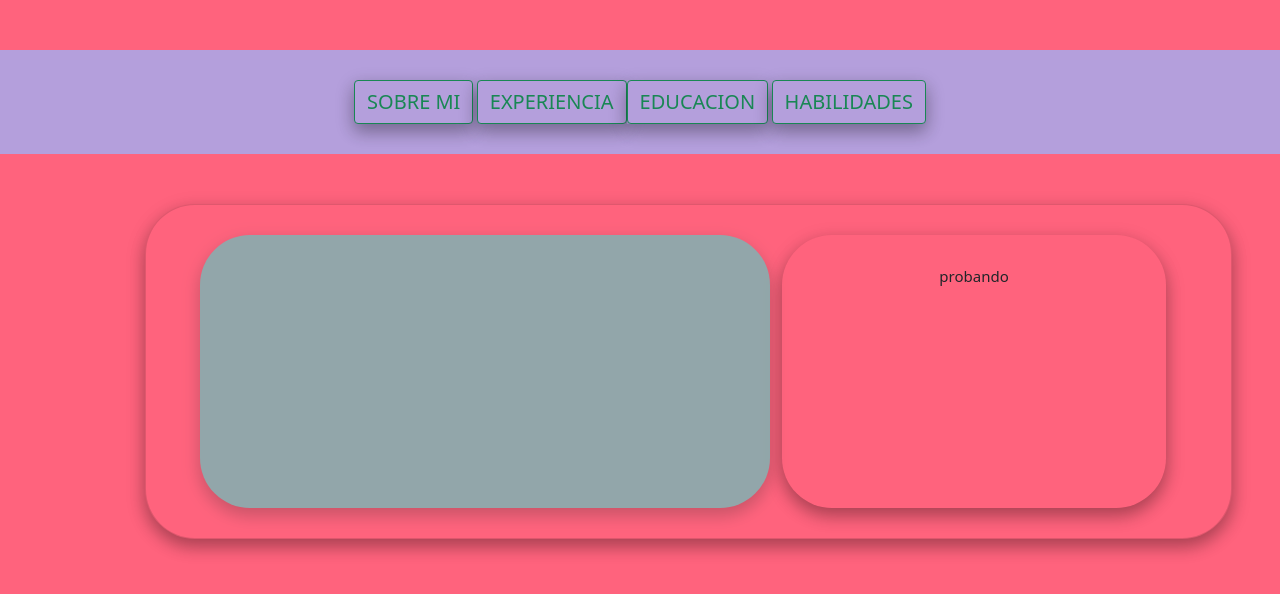
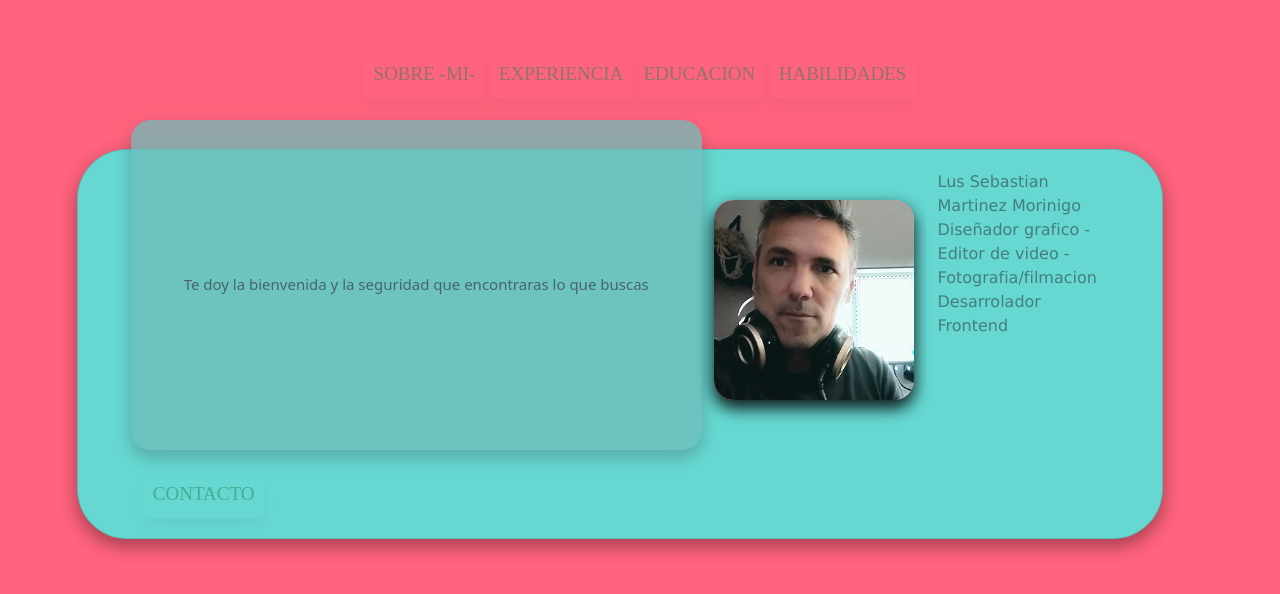
Before and after one commit to LuisMistic/Frontendmuestra, a plain HTML site: page index.html in a window 1280 px wide. Drawn offline with nearby package versions, Linux system fonts and the light colour scheme.

Commit message:
simplificando

```diff
--- a/estilos.css
+++ b/estilos.css
@@ -4,6 +4,9 @@
 
 body {
   background-color: #ff637d;
+
+  justify-content: center;
+
 }
 #botonera {
   margin-top: 20px !important;
@@ -16,16 +19,22 @@ body {
   justify-content: center;
   padding-top: 30px;
   padding-bottom: 30px;
-  background-color: #b49fdc;
+ background-color: #ff637d;
 }
 
 .btn {
-  font-size: 15px;
+
   text-transform: uppercase;
   text-align: center;
-  font-size: 20px;
-  background-color: #b49fdc;
-  box-shadow: 0 8px 16px 0 rgba(0, 0, 0, 0.2), 0 6px 20px 0 rgba(0, 0, 0, 0.19);
+  font-size: 19px;
+  font-family:'Times New Roman', Times, serif;
+  padding-left: 10px;
+  padding-right: 10px;
+  padding-top: 10px;
+  padding-bottom: 10px;
+  filter:grayscale(10%) opacity(50%);
+  border: transparent;
+  box-shadow: 0 8px 16px 0 rgba(0, 0, 0, 7%), 0 6px 20px 0 rgba(0, 0, 0, 2%);
 }
 
 /* contenido*/
@@ -35,13 +44,15 @@ body {
   justify-content: center;
   padding-top: 30px;
   padding-bottom: 30px;
-  border-radius: 50px;
+  margin-top: -30px;
+  margin-bottom: -30px;
+  border-radius: 20px;
   background-color: #66d7d1;
   border-color: #231414;
   border-width: 10px;
 
   filter: opacity(75%) contrast(70%);
-  border: black 3px solid opaque transparent;
+
   box-shadow: 0 8px 16px 0 rgba(0, 0, 0, 0.2), 0 6px 20px 0 rgba(0, 0, 0, 0.19);
 }
 
@@ -57,9 +68,14 @@ body {
 
 .row {
   display: flex;
-  justify-content: right;
-  margin-top: 30px;
-  margin-bottom: 30px;
+  justify-content: center;
+
+
+
+
+    border-radius: 50px;
+
+
 
 }
 
@@ -111,13 +127,15 @@ p {
 }
 
 li {
-  background-color: #b49fdc;
+
   list-style: none;
   font-size: 13px;
 }
 
 .card {
-  background-color: #ff637d;
+  display: flex;
+  justify-content:center;
+  background-color: #66d7d1 ;
   border-radius: 50px;
   padding-right: 5%;
   padding-left: 5%;
@@ -128,3 +146,53 @@ li {
   border: black 3px solid opaque transparent;
   box-shadow: 0 8px 16px 0 rgba(0, 0, 0, 0.2), 0 6px 20px 0 rgba(0, 0, 0, 0.19);
 }
+
+.e {
+    display: flex;
+  justify-content: left;
+
+    border-radius: 50px;
+     background-color: #66d7d1 ;
+
+
+}
+
+.col{
+  background-color: #66d7d1 ;
+  padding-top: 50px;
+  padding-bottom: 20px;
+  border-radius: 30px;
+
+}
+
+img{
+  width: 200px;
+  height: 200px;
+ border-radius: 10%;
+ filter: brightness(130%) opacity(90%);
+ box-shadow: 0 8px 16px 0 rgba(0, 0, 0, 95%), 0 6px 20px 0 rgba(0, 0, 0, 0.19);
+
+
+
+}
+
+#contenido {
+  display: flex;
+  justify-content: left;
+  background-color: #66d7d1 ;
+border-radius: 50px;
+
+
+}
+
+#text{
+  display: flex;
+  justify-content: left;
+  font-family:'Lucida Sans', 'Lucida Sans Regular', 'Lucida Grande', 'Lucida Sans Unicode', Geneva, Verdana, sans-serif;
+  padding-top: 20px;
+
+  border-radius: 50px;
+  background-color: #66d7d1;
+  filter:opacity(50%);
+
+}
--- a/index.html
+++ b/index.html
@@ -1,12 +1,13 @@
 <!DOCTYPE html>
 <html lang="es">
+
 <head>
   <meta charset="UTF-8">
   <meta http-equiv="X-UA-Compatible" content="IE=edge">
   <meta name="viewport" content="width=device-width, initial-scale=1.0">
   <link href="https://cdn.jsdelivr.net/npm/bootstrap@5.0.2/dist/css/bootstrap.min.css" rel="stylesheet"
     integrity="sha384-EVSTQN3/azprG1Anm3QDgpJLIm9Nao0Yz1ztcQTwFspd3yD65VohhpuuCOmLASjC" crossorigin="anonymous" />
-    <link rel="stylesheet" href="estilos.css"/>
+  <link rel="stylesheet" href="estilos.css" />
   <title>muestra</title>
 </head>
 
@@ -18,10 +19,10 @@
 
       <li>
 
-<button class="btn btn-outline-success" type="submit" id="boton">Sobre mi
+        <button class="btn btn-outline-success" type="submit" id="boton"> Sobre -mi-
         </button>
 
-<button class="btn btn-outline-success" type="submit" id="boton1">Experiencia
+        <button class="btn btn-outline-success"  id="boton1">Experiencia
         </button>
       </li>
       <li>
@@ -39,14 +40,14 @@
   <main class="contenedor row">
 
     <section class="card col-10 d-flex justify-content-center ">
-        <div class="row">
+      <div class="row e">
         <div class="col-7" id="content">
           <div class="row">
 
             <h3 id="titulos"></h3>
 
 
-        <p id="sobremi"></p>
+            <p id="sobremi">Te doy la bienvenida y la seguridad que encontraras lo que buscas </p>
 
             <script src="javascript.js"></script>
 
@@ -54,11 +55,39 @@
         </div>
 
 
-<div class="col 3">
+        <div class="col 3" id="contenido">
 
-    <p class="sec">probando</p>
+
+          <img src="/img/dfgg.jpg" alt="imagen de perfil" />
+
+
+
+
 
         </div>
+        <div class="col 2" id="text">
+
+          Lus Sebastian
+          Martinez Morinigo
+          <br>
+          Diseñador grafico -
+          Editor de video -
+          Fotografia/filmacion
+          Desarrolador Frontend
+
+
+
+        </div>
+      </div>
+
+      <div class="row c">
+        <div class="col 3">
+          <button class="btn btn-outline-success d-flex" type="submit" id="botonC.important">CONTACTO
+          </button>
+
+        </div>
+
+
       </div>
 
 
@@ -76,4 +105,5 @@
 
 
 </body>
+
 </html>
```
Also changed, not shown: img/dfgg.jpg (added). Lines whose indentation alone changed are shown as unchanged.
